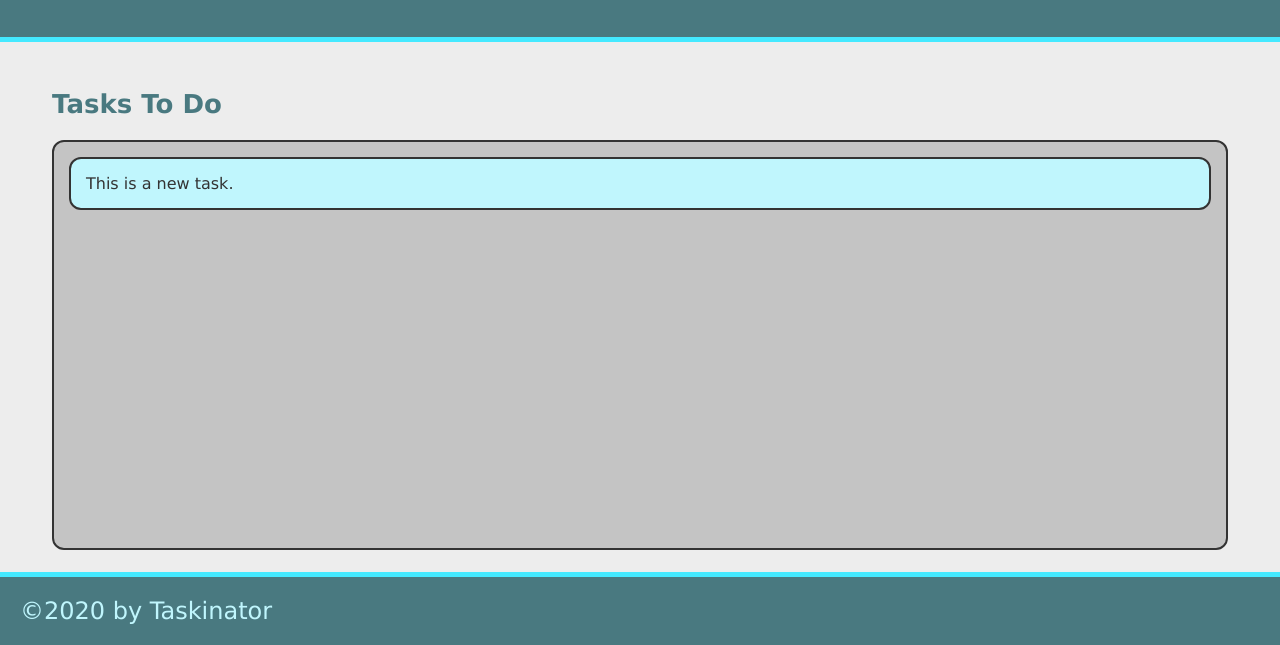
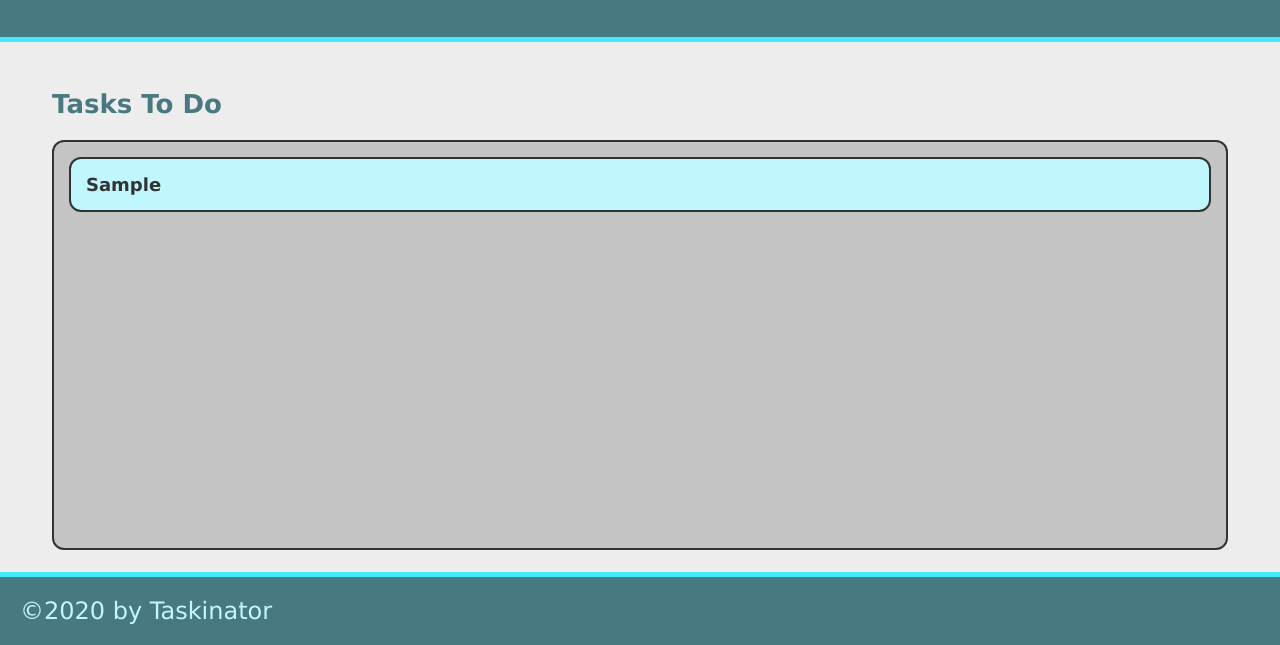
Before and after one commit to Jenstarcodes/Taskinator, a plain HTML site: page index.html in a window 1280 px wide. Both pictures are taken after typing "Sample" into the empty fields and a click on the button "Add Task". Shown: the part 155-800 px from the top of the page. Drawn offline with Linux system fonts and the light colour scheme.

Commit message:
capturing form fields using JavaScript

```diff
--- a/assets/js/script.js
+++ b/assets/js/script.js
@@ -1,13 +1,25 @@
 var formEl = document.querySelector("#task-form");
 var tasksToDoEl = document.querySelector("#tasks-to-do");
 
-var createTaskHandler = function(event) {
-    event.preventDefault();
+var createTaskHandler = function (event) {
+  event.preventDefault();
+  var taskNameInput = document.querySelector("input[name='task-name']").value;
+  var taskTypeInput = document.querySelector("select[name='task-type']").value;
 
-    var listItemEl = document.createElement("li");
-    listItemEl.className = "task-item";
-    listItemEl.textContent = "This is a new task.";
-    tasksToDoEl.appendChild(listItemEl);
-  };
+  // create list item
+  var listItemEl = document.createElement("li");
+  listItemEl.className = "task-item";
+
+  // create div to hold task info and add to list item
+  var taskInfoEl = document.createElement("div");
+  taskInfoEl.className = "task-info";
+
+  // add HTML content to div
+  taskInfoEl.innerHTML = "<h3 class='task-name'>" + taskNameInput + "</h3><span class='task-type'>" + taskTypeInput + "</span>";
+  listItemEl.appendChild(taskInfoEl);
+
+  // add entire list item to list
+  tasksToDoEl.appendChild(listItemEl);
+};
 
 formEl.addEventListener("submit", createTaskHandler);
--- a/index.html
+++ b/index.html
@@ -12,7 +12,7 @@
         <h1 class="page-title">Taskinator</h1>
         <form id="task-form">
             <div class="form-group">
-                <input type="text" name="task-name" placeholder="Enter Task Name" />
+                <input type="text" name="task-name" placeholder="Enter Task Name">
             </div>
             <div class="form-group">
                 <select name="task-type" class="select-dropdown">
```
